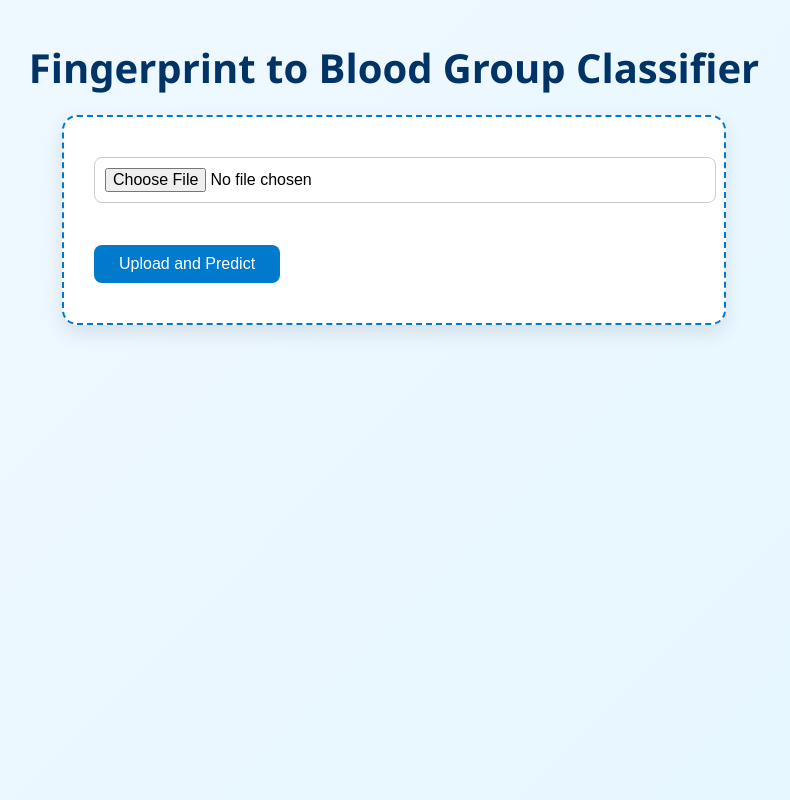
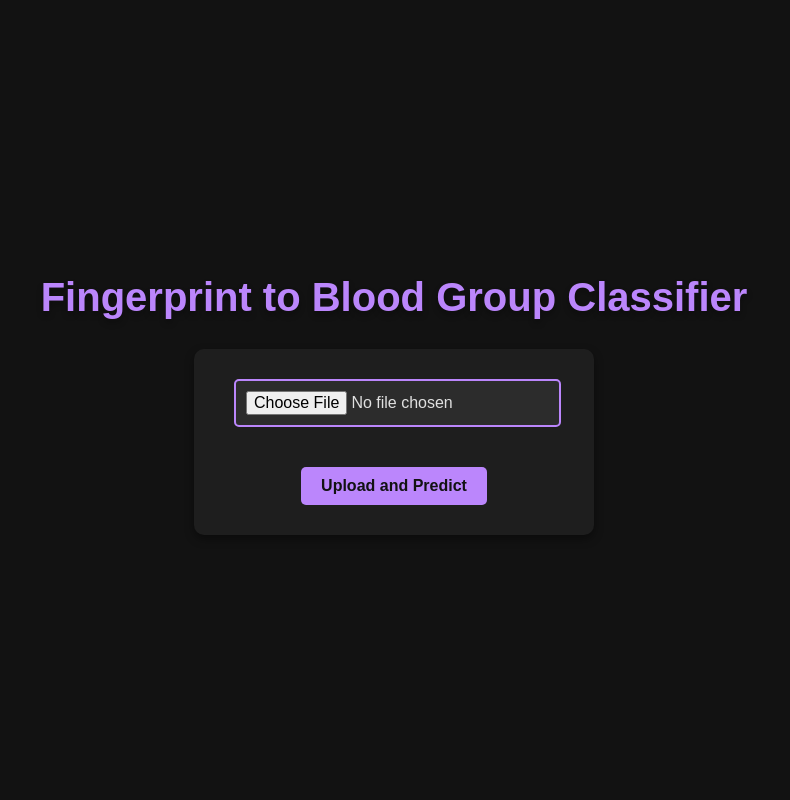
Before and after one commit to Bharanichoppara26/blood-group-detection, a Flask app: page / in a window 1280 px wide. Shown: the whole page, without its empty margins (246-1036 px from the left). Run offline with Flask 3, Linux system fonts and the light colour scheme.

Commit message:
third commit

```diff
--- a/templates/index.html
+++ b/templates/index.html
@@ -4,81 +4,119 @@
     <meta charset="UTF-8">
     <title>Fingerprint to Blood Group Classifier</title>
     <style>
-        body {
-            font-family: 'Segoe UI', Tahoma, Geneva, Verdana, sans-serif;
+        /* General Reset */
+        * {
             margin: 0;
             padding: 0;
-            background: linear-gradient(135deg, #f0f8ff, #e6f7ff);
+            box-sizing: border-box;
+        }
+
+        /* Body Styling */
+        body {
+            font-family: 'Arial', sans-serif;
+            background-color: #121212;
+            color: #e0e0e0;
+            line-height: 1.6;
             display: flex;
             flex-direction: column;
             align-items: center;
+            justify-content: center;
             min-height: 100vh;
+            text-align: center;
         }
 
+        /* Heading Styling */
         h1 {
-            margin: 40px 0 20px;
-            color: #003366;
-            font-size: 2.5em;
+            font-size: 2.5rem;
+            margin-bottom: 20px;
+            color: #bb86fc; /* Purple accent for contrast */
+            text-shadow: 0 4px 6px rgba(0, 0, 0, 0.3);
         }
 
+        /* Upload Box Styling */
         .upload-box {
-            background-color: white;
-            border: 2px dashed #007acc;
-            border-radius: 15px;
-            padding: 40px 30px;
-            width: 60%;
-            max-width: 600px;
-            box-shadow: 0 8px 20px rgba(0, 0, 0, 0.1);
+            background: #1e1e1e;
+            padding: 30px 40px;
+            border-radius: 10px;
+            box-shadow: 0 4px 10px rgba(0, 0, 0, 0.4);
+            width: 100%;
+            max-width: 400px;
+            transition: transform 0.3s ease, box-shadow 0.3s ease;
         }
 
+        .upload-box:hover {
+            transform: translateY(-5px);
+            box-shadow: 0 6px 15px rgba(0, 0, 0, 0.5);
+        }
+
+        /* Input Styling */
         input[type="file"] {
+            background: #2c2c2c;
+            color: #e0e0e0;
             padding: 10px;
-            font-size: 1em;
-            border-radius: 8px;
-            border: 1px solid #ccc;
-            width: 100%;
+            border: 2px solid #bb86fc;
+            border-radius: 5px;
+            font-size: 1rem;
+            cursor: pointer;
+            transition: background 0.3s ease, border-color 0.3s ease;
+        }
+
+        input[type="file"]:hover {
+            background: #3a3a3a;
+            border-color: #ff6f00; /* Orange accent for hover effect */
         }
 
         input[type="submit"] {
-            margin-top: 20px;
-            padding: 10px 25px;
-            background-color: #007acc;
+            background: #bb86fc;
+            color: #121212;
+            font-weight: bold;
+            padding: 10px 20px;
             border: none;
-            border-radius: 8px;
-            color: white;
-            font-size: 1em;
+            border-radius: 5px;
             cursor: pointer;
-            transition: background-color 0.3s ease;
+            font-size: 1rem;
+            margin-top: 15px;
+            transition: background 0.3s ease, transform 0.3s ease;
         }
 
         input[type="submit"]:hover {
-            background-color: #005f99;
+            background: #ff6f00;
+            transform: scale(1.05);
         }
 
+        /* Prediction Section Styling */
         .prediction {
             margin-top: 30px;
-            padding: 25px;
-            background-color: #e8f5e9;
-            border-left: 6px solid #2e7d32;
+            background: #1e1e1e;
+            padding: 20px;
             border-radius: 10px;
-            width: 50%;
+            box-shadow: 0 4px 10px rgba(0, 0, 0, 0.4);
+            width: 100%;
             max-width: 500px;
             text-align: center;
-            font-size: 1.3em;
-            color: #2e7d32;
-            box-shadow: 0 4px 12px rgba(0, 0, 0, 0.08);
+        }
+
+        .prediction p {
+            font-size: 1.2rem;
+            margin-bottom: 15px;
+            color: #bb86fc;
         }
 
         .prediction img {
-            margin-top: 15px;
-            width: 300px;
-            border-radius: 10px;
-            border: 2px solid #ccc;
+            max-width: 100%;
+            height: auto;
+            border-radius: 5px;
+            box-shadow: 0 4px 10px rgba(0, 0, 0, 0.4);
         }
 
-        @media (max-width: 768px) {
+        /* Responsive Design */
+        @media (max-width: 600px) {
+            h1 {
+                font-size: 2rem;
+            }
+
             .upload-box, .prediction {
-                width: 85%;
+                padding: 20px;
             }
         }
     </style>
```
Also changed, not shown: static/uploads/cluster_2_20.BMP (added), static/uploads/cluster_5_31.BMP (added), static/uploads/cluster_5_8.BMP (added).
